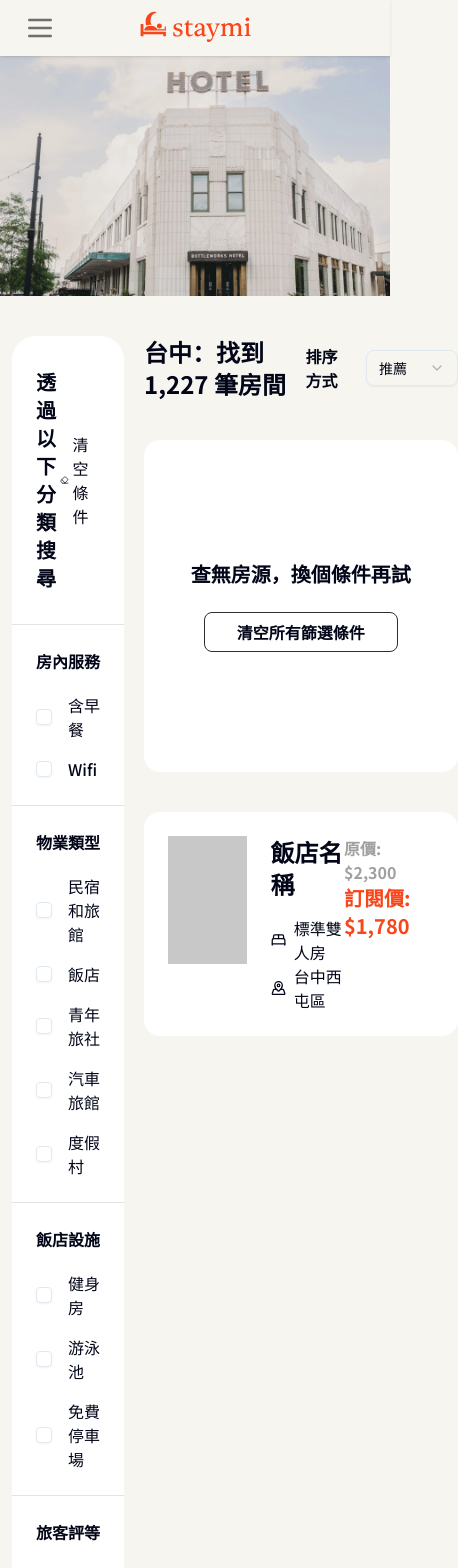
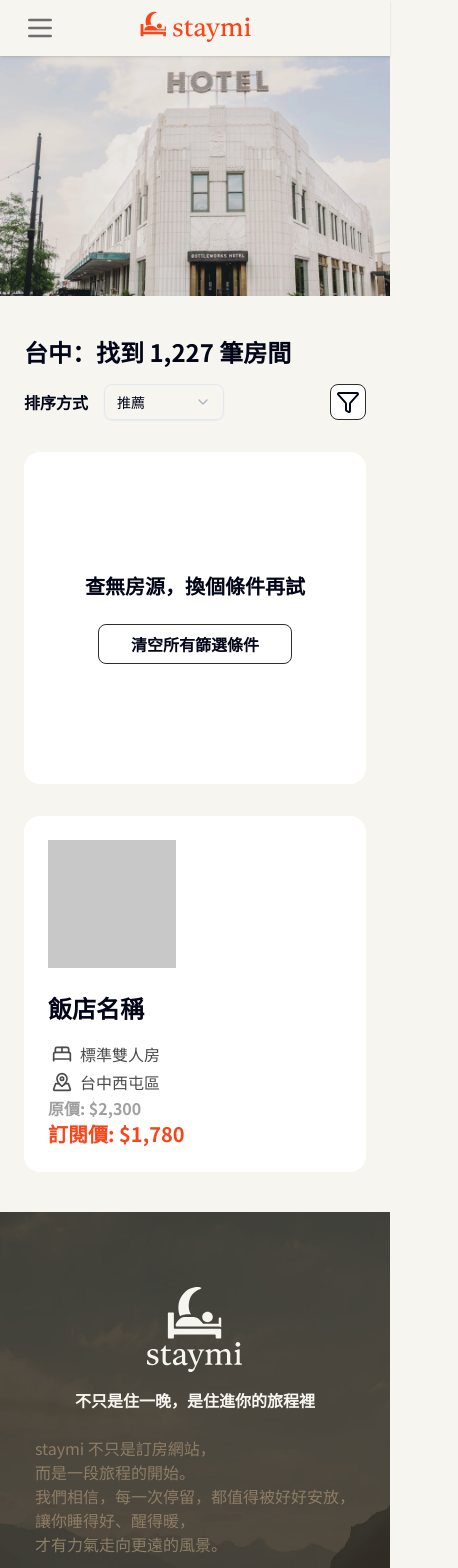
Before and after one commit to MisTPEBUS/stay-mi-next-app, a Next.js app: page /search in a window 390 px wide. Shown: the top 1568 px of the page, 458 px wide, since content can reach past the window. Built offline with nearby package versions, Linux system fonts and the light colour scheme.

Commit message:
refactor: 💡 調整 sidebar 架構，並新增 sheet 給 mobile

```diff
--- /dev/null
+++ b/src/app/(main)/search/_components/FilterOptionsPanel.tsx
@@ -0,0 +1,41 @@
+import React, { useState } from "react";
+
+import { Slider } from "@/components/ui/slider";
+
+import FilterSection from "./FilterSection";
+
+const filterSections = [
+  {
+    title: "房內服務",
+    options: ["含早餐", "Wifi"],
+  },
+  {
+    title: "物業類型",
+    options: ["民宿和旅館", "飯店", "青年旅社", "汽車旅館", "度假村"],
+  },
+  { title: "飯店設施", options: ["健身房", "游泳池", "免費停車場"] },
+  { title: "旅客評等", options: ["2 星以上", "3 星以上", "4 星以上", "5 星"] },
+  { title: "飯店風格", options: ["經濟實惠", "中等價位", "豪華", "適合全家"] },
+];
+
+const FilterOptionsPanel = () => {
+  const [range, setRange] = useState([1000, 8000]);
+
+  return (
+    <div>
+      {filterSections.map((section) => (
+        <FilterSection key={section.title} title={section.title} options={section.options} />
+      ))}
+      <div className="flex flex-col p-6">
+        <p className="mb-5 font-bold">每晚預算</p>
+        <div className="mb-7 font-bold">
+          NT ${range[0]} ~ NT ${range[1]}
+          {range[1] === 8000 && "+"}
+        </div>
+        <Slider min={1000} max={8000} step={100} value={range} onValueChange={setRange} />
+      </div>
+    </div>
+  );
+};
+
+export default FilterOptionsPanel;
--- /dev/null
+++ b/src/app/(main)/search/_components/FilterSection.tsx
@@ -0,0 +1,23 @@
+import React from "react";
+
+import FilterCheckbox from "./FilterCheckbox";
+
+type FilterSectionProps = {
+  title: string;
+  options: string[];
+};
+
+const FilterSection = ({ title, options }: FilterSectionProps) => {
+  return (
+    <div className="border-gray/50 border-b p-6">
+      <p className="mb-5 font-bold">{title}</p>
+      <div className="space-y-4">
+        {options.map((option) => (
+          <FilterCheckbox key={option} title={option} />
+        ))}
+      </div>
+    </div>
+  );
+};
+
+export default FilterSection;
--- /dev/null
+++ b/src/app/(main)/search/_components/FilterSheet.tsx
@@ -0,0 +1,39 @@
+import { Eraser } from "lucide-react";
+import React from "react";
+
+import { Button } from "@/components/ui/button";
+import { Sheet, SheetClose, SheetContent, SheetDescription, SheetHeader, SheetTitle } from "@/components/ui/sheet";
+
+import FilterOptionsPanel from "./FilterOptionsPanel";
+
+type FilterSheetProps = {
+  open: boolean;
+  setOpen: (open: boolean) => void;
+};
+
+const FilterSheet = ({ open, setOpen }: FilterSheetProps) => {
+  return (
+    <Sheet open={open} onOpenChange={setOpen}>
+      <SheetContent side="bottom">
+        <SheetHeader className="h-14 justify-center px-6">
+          <SheetTitle className="text-2xl">透過以下分類搜尋</SheetTitle>
+          <SheetDescription className="hidden"></SheetDescription>
+        </SheetHeader>
+        <div className="overflow-y-auto">
+          <FilterOptionsPanel />
+        </div>
+        <div className="flex flex-col items-center gap-2 p-6">
+          <SheetClose asChild>
+            <Button className="w-full">套用</Button>
+          </SheetClose>
+          <div className="flex items-center">
+            <Eraser className="m-1 size-5" />
+            清空條件
+          </div>
+        </div>
+      </SheetContent>
+    </Sheet>
+  );
+};
+
+export default FilterSheet;
--- a/src/app/(main)/search/_components/FilterSideBar.tsx
+++ b/src/app/(main)/search/_components/FilterSideBar.tsx
@@ -1,28 +1,10 @@
 import { Eraser } from "lucide-react";
-import React, { useState } from "react";
 
-import { Slider } from "@/components/ui/slider";
-
-import FilterCheckbox from "./FilterCheckbox";
-
-const filterSections = [
-  {
-    title: "房內服務",
-    options: ["含早餐", "Wifi"],
-  },
-  {
-    title: "物業類型",
-    options: ["民宿和旅館", "飯店", "青年旅社", "汽車旅館", "度假村"],
-  },
-  { title: "飯店設施", options: ["健身房", "游泳池", "免費停車場"] },
-  { title: "旅客評等", options: ["2 星以上", "3 星以上", "4 星以上", "5 星"] },
-  { title: "飯店風格", options: ["經濟實惠", "中等價位", "豪華", "適合全家"] },
-];
+import FilterOptionsPanel from "./FilterOptionsPanel";
 
 const FilterSideBar = () => {
-  const [range, setRange] = useState([1000, 8000]);
   return (
-    <div className="bg-white-pure w-1/3 rounded-3xl">
+    <div className="bg-white-pure hidden w-1/3 rounded-3xl md:block">
       <div className="border-gray/50 flex items-center justify-between border-b px-6 py-8">
         <span className="text-xl font-bold">透過以下分類搜尋</span>
         <div className="flex items-center">
@@ -30,28 +12,7 @@ const FilterSideBar = () => {
           清空條件
         </div>
       </div>
-      <div>
-        <div>
-          {filterSections.map((section) => (
-            <div key={section.title} className="border-gray/50 border-b p-6">
-              <p className="mb-5 font-bold">{section.title}</p>
-              <div className="space-y-4">
-                {section.options.map((option) => (
-                  <FilterCheckbox key={option} title={option} />
-                ))}
-              </div>
-            </div>
-          ))}
-        </div>
-        <div className="flex flex-col p-6">
-          <p className="mb-5 font-bold">每晚預算</p>
-          <div className="mb-7 font-bold">
-            NT ${range[0]} ~ NT ${range[1]}
-            {range[1] === 8000 && "+"}
-          </div>
-          <Slider min={1000} max={8000} step={100} value={range} onValueChange={setRange} />
-        </div>
-      </div>
+      <FilterOptionsPanel />
     </div>
   );
 };
--- a/src/app/(main)/search/_components/RoomCard.tsx
+++ b/src/app/(main)/search/_components/RoomCard.tsx
@@ -3,17 +3,17 @@ import React from "react";
 
 const RoomCard = () => {
   return (
-    <div className="bg-white-pure flex gap-6 rounded-2xl p-6">
+    <div className="bg-white-pure flex flex-col gap-6 rounded-2xl p-6 md:flex-row">
       <div className="bg-gray size-32"></div>
-      <div className="flex w-full justify-between">
+      <div className="flex w-full flex-col justify-between md:flex-row">
         <div>
           <div className="mb-4 text-2xl font-bold">飯店名稱</div>
-          <div className="flex items-center gap-2">
-            <BedDouble />
+          <div className="text-black-main flex items-center gap-1">
+            <BedDouble className="m-1 size-5" />
             標準雙人房
           </div>
-          <div className="flex items-center gap-2">
-            <MapPinned />
+          <div className="text-black-main flex items-center gap-1">
+            <MapPinned className="m-1 size-5" />
             <div>台中西屯區</div>
           </div>
         </div>
--- a/src/app/(main)/search/page.tsx
+++ b/src/app/(main)/search/page.tsx
@@ -1,9 +1,11 @@
 "use client";
+import { Funnel } from "lucide-react";
 import React, { useState } from "react";
 
 import { Button } from "@/components/ui/button";
 import { Select, SelectContent, SelectItem, SelectTrigger, SelectValue } from "@/components/ui/select";
 
+import FilterSheet from "./_components/FilterSheet";
 import FilterSideBar from "./_components/FilterSideBar";
 import RoomCard from "./_components/RoomCard";
 
@@ -16,15 +18,18 @@ const filterOptions = [
 
 const Search = () => {
   const [filterType, setFilterType] = useState("recommended");
+  const [open, setOpen] = useState(false);
   return (
     <>
       <div className="flex h-60 items-center bg-[url('/kv.webp')] bg-cover"></div>
-      <div className="container mx-auto flex flex-col gap-5 px-3 py-10 md:gap-10 md:px-0 md:py-20">
+      <div className="container mx-auto flex flex-col gap-5 px-6 py-10 md:gap-10 md:px-0 md:py-20">
         <div className="flex gap-5">
           <FilterSideBar />
-          <div className="flex w-full flex-col gap-10">
-            <div className="flex items-center justify-between">
+          <FilterSheet open={open} setOpen={setOpen} />
+          <div className="flex w-full flex-col gap-8 md:gap-10">
+            <div className="flex flex-col justify-between gap-4 md:flex-row md:items-center">
               <span className="text-2xl font-bold">台中：找到 1,227 筆房間</span>
+              <div className="flex justify-between">
                 <div className="flex items-center gap-4">
                   <div className="font-bold">排序方式</div>
                   <Select value={filterType} onValueChange={setFilterType}>
@@ -39,6 +44,10 @@ const Search = () => {
                       ))}
                     </SelectContent>
                   </Select>
+                </div>
+                <Button variant="outline" size="icon" onClick={() => setOpen(true)} className="md:hidden">
+                  <Funnel className="size-6" />
+                </Button>
               </div>
             </div>
             <div className="bg-white-pure flex w-full flex-col items-center gap-6 rounded-2xl py-30">
```
Lines whose indentation alone changed are shown as unchanged.
